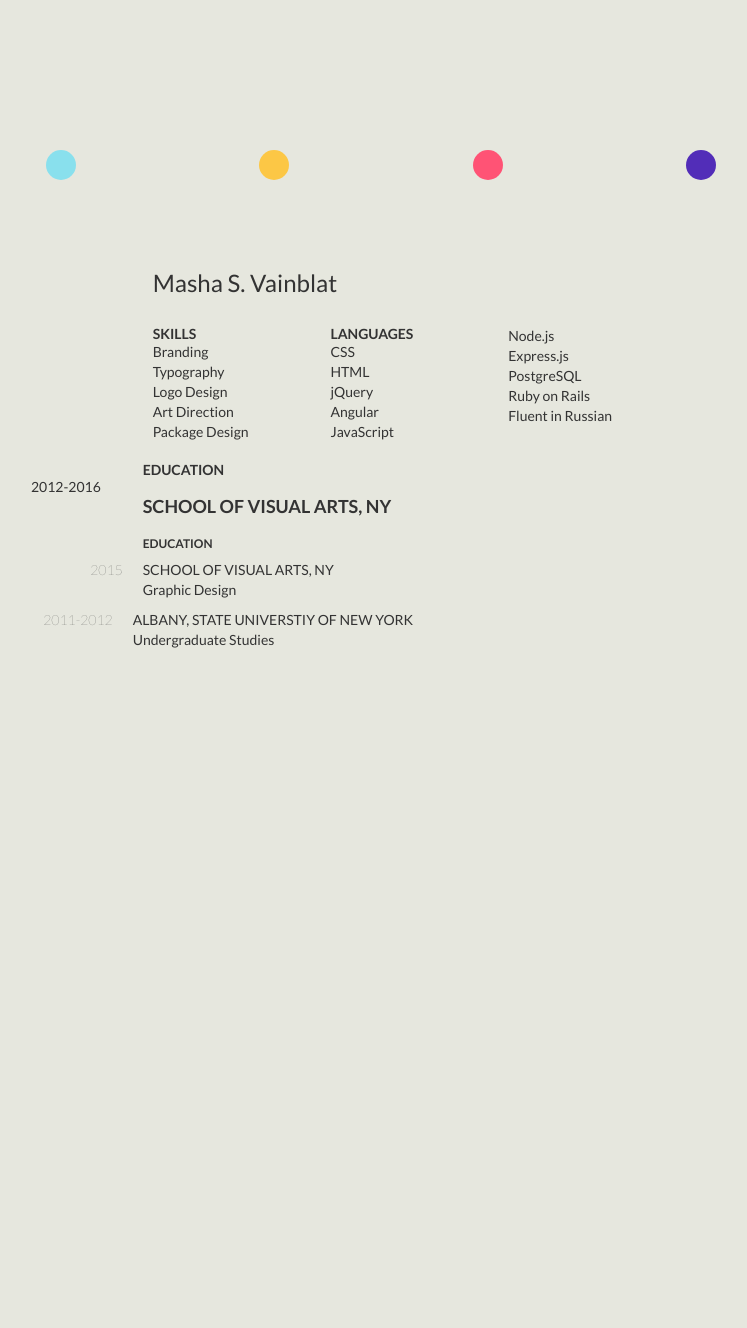
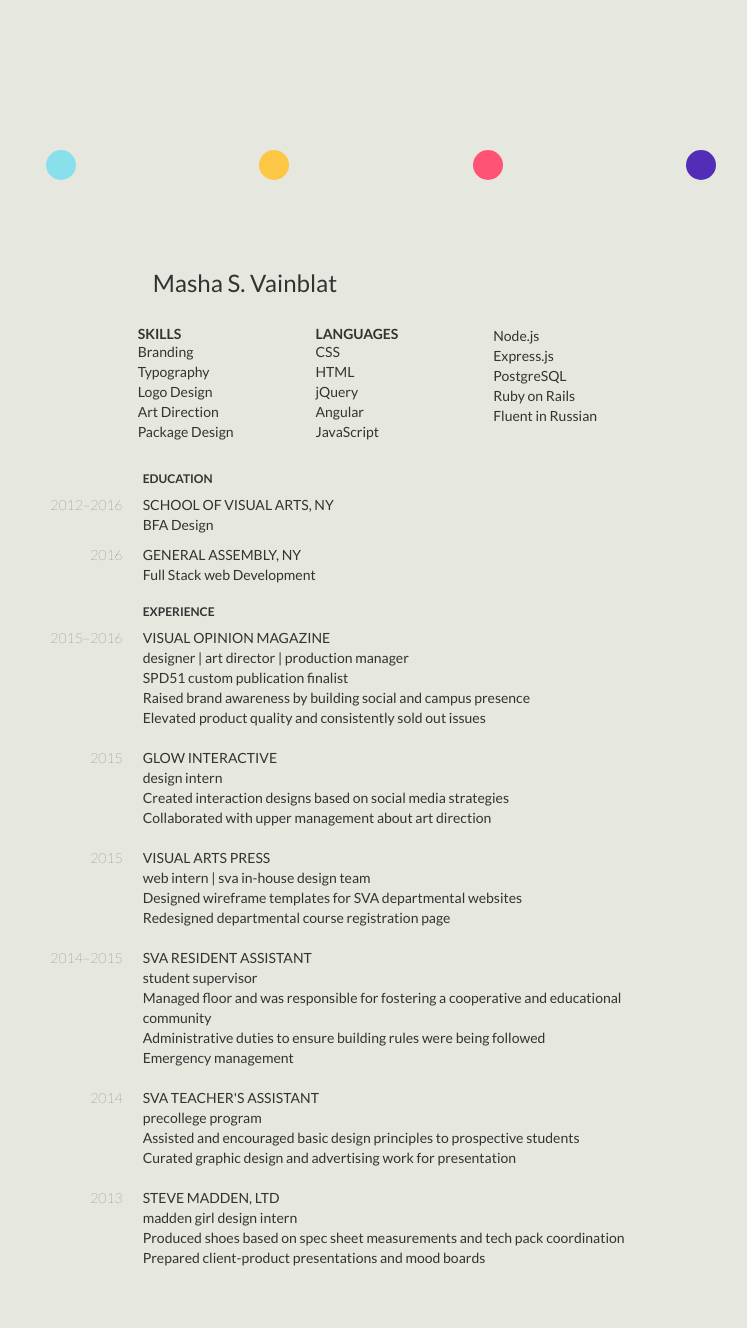
Before and after one commit to mashavainblat/mv, a PHP site: page /phrases/resume.php in a window 1280 px wide. Shown: the whole page, without its empty margins (289-1036 px from the left). Before the commit the page ends 648 px from the top, so only its background shows below. Run offline with PHP 8.4, Linux system fonts and the light colour scheme; some libraries are stand-ins or nearby versions.

Commit message:
updating content

```diff
--- a/css/resume.css
+++ b/css/resume.css
@@ -8,7 +8,8 @@
 
 /* #skillsAndLanguages */
 /*************************************/
-#skillsAndLanguages li{
+#skillsAndLanguages ul, #experience ul{
+  padding-left:0px;
   list-style: none;
 }
 
@@ -25,7 +26,3 @@
   padding-top: 10px;
   padding-right: 5px ;
 }
-
-.infoContainer{
-  margin-top:0px;
-}
--- a/resume.php
+++ b/resume.php
@@ -20,63 +20,45 @@
         <div class="col-md-2 col-sm-2"></div>
         <div class="col-md-10 col-sm-10 col-xs-12">
 
-          <div id="skillsAndLanguages" class="row">
-            <div id="skills" class="col-md-4 col-sm-4">
+          <section id="skillsAndLanguages" class="row">
+            <div id="skills" class="col-md-4 col-sm-4 noPadding">
               <h5 class="category">skills</h5>
-              <section class="skillsSection bodyCopy">
+              <ul class="skillsSection bodyCopy">
                 <li>Branding</li>
                 <li>Typography</li>
                 <li>Logo Design</li>
                 <li>Art Direction</li>
                 <li>Package Design</li>
-              </section>
+              </ul>
             </div> <!-- end of #skills -->
 
-            <div id="languages" class="col-md-4 col-sm-4">
+            <div id="languages" class="col-md-4 col-sm-4 noPadding">
               <h5 class="category">languages</h5>
-              <section class="skillsSection bodyCopy">
+              <ul class="skillsSection bodyCopy">
                 <li>CSS</li>
                 <li>HTML</li>
                 <li>jQuery</li>
                 <li>Angular</li>
                 <li>JavaScript</li>
-              </section>
+              </ul>
             </div> <!--  end of #languages -->
 
-            <div id="languagesCont" class="col-md-4 col-sm-4">
+            <div id="languagesCont" class="col-md-4 col-sm-4 noPadding">
               <h5 class="category"></h5>
-              <section class="skillsSection bodyCopy">
+              <ul class="skillsSection bodyCopy">
                 <li>Node.js</li>
                 <li>Express.js</li>
                 <li>PostgreSQL</li>
                 <li>Ruby on Rails</li>
                 <li>Fluent in Russian</li>
-              </section>
+              </ul>
             </div> <!-- end of #languagesCont -->
-          </div> <!-- end of #skillsAndLanguages .row -->
-
+          </section> <!-- end of #skillsAndLanguages .row -->
         </div>
-
 
 <!--  SKILLS AND LANGUAGES  -->
 
 <!-- EDUCATION -->
-
-        <section id="education">
-          <div class="row">
-            <div class="col-md-2 col-sm-2"></div>
-            <div class="col-md-10 col-sm-10 col-xs-12" id="education">
-              <h5 class="category">education</h5>
-            </div>
-          </div>
-
-          <div class="row">
-            <div class="col-md-2 col-sm-2">2012-2016</div>
-            <div class="col-md-10 col-sm-10 col-xs-12" id="education">
-              <h4 class="category">School of Visual Arts, NY</h4>
-            </div>
-          </div>
-        </section>
 
         <section id="education">
           <div class="row">
@@ -87,31 +69,111 @@
           </div>
 
 
-          <div class="row infoContainer">
-            <div class="col-md-2 col-sm-2 col-xs-2 resumeYear SVA">
-              2015
+          <div class="row">
+            <div class="col-md-2 col-sm-2 col-xs-2 resumeYear">
+              2012&ndash;2016
             </div>
             <div class="col-md-10 col-sm-10 col-xs-12">
-                <div class="title SVA">school of visual arts, ny</div>
-                <span>Graphic Design</span>
+                <div class="title">school of visual arts, ny</div>
+                <span>BFA Design</span>
             </div>
+          </div>
 
-                                      <div class="row">
-                                        <div class="col-md-2 col-sm-2 col-xs-2 resumeYear SUNY">2011-2012</div>
-                                        <div class="col-md-10 col-sm-10 col-xs-12">
-                                            <div class="title SUNY">albany, state universtiy of new york</div>
-                                            <span>Undergraduate Studies</span>
-                                        </div>
-                                      </div>
-                                    </div>
-                                  </section>
-
-
+          <div class="row">
+            <div class="col-md-2 col-sm-2 col-xs-2 resumeYear">2016</div>
+            <div class="col-md-10 col-sm-10 col-xs-12">
+                <div class="title">general assembly, ny</div>
+                <span>Full Stack web Development</span>
+            </div>
+          </div>
+      </section>
 
 <!-- EDUCATION -->
 
 <!-- EXPERIENCE -->
+      <section id="experience">
+        <div class="row">
+          <div class="col-md-2 col-sm-2 col-xs-2"></div>
+          <div class="col-md-10 col-sm-10 col-xs-12">
+              <h6 class="category">experience</h6>
+          </div>
+        </div>
 
+        <div class="row" id="VO">
+          <div class="col-md-2 col-sm-2 col-xs-2 resumeYear">2015&ndash;2016</div>
+          <div class="col-md-10 col-sm-10 col-xs-12">
+              <div class="title">visual opinion magazine</div>
+              <div class="position">designer | art director | production manager</div>
+              <ul>
+                <li>SPD51 custom publication finalist</li>
+                <li>Raised brand awareness by building social and campus presence</li>
+                <li>Elevated product quality and consistently sold out issues</li>
+              </ul>
+          </div>
+        </div>
+
+        <div class="row" id="GLOW">
+          <div class="col-md-2 col-sm-2 col-xs-2 resumeYear">2015</div>
+          <div class="col-md-10 col-sm-10 col-xs-12">
+              <div class="title">glow interactive</div>
+              <div class="position">design intern</div>
+              <ul>
+                <li>Created interaction designs based on social media strategies</li>
+                <li>Collaborated with upper management about art direction</li>
+              </ul>
+          </div>
+        </div>
+
+        <div class="row" id="VAP">
+          <div class="col-md-2 col-sm-2 col-xs-2 resumeYear">2015</div>
+          <div class="col-md-10 col-sm-10 col-xs-12">
+              <div class="title">visual arts press</div>
+              <div class="position">web intern | sva in-house design team</div>
+              <ul>
+                <li>Designed wireframe templates for SVA departmental websites</li>
+                <li>Redesigned departmental course registration page</li>
+              </ul>
+          </div>
+        </div>
+
+        <div class="row" id="RA">
+          <div class="col-md-2 col-sm-2 col-xs-2 resumeYear">2014&ndash;2015</div>
+          <div class="col-md-10 col-sm-10 col-xs-12">
+              <div class="title">sva resident assistant</div>
+              <div class="position">student supervisor</div>
+              <ul>
+                <li>Managed floor and was responsible for fostering a cooperative and educational community</li>
+                <li>Administrative duties to ensure building rules were being followed</li>
+                <li>Emergency management</li>
+              </ul>
+          </div>
+        </div>
+
+        <div class="row" id="TA">
+          <div class="col-md-2 col-sm-2 col-xs-2 resumeYear">2014</div>
+          <div class="col-md-10 col-sm-10 col-xs-12">
+              <div class="title">sva teacher's assistant</div>
+              <div class="position">precollege program</div>
+              <ul>
+                <li>Assisted and encouraged basic design principles to prospective students</li>
+                <li>Curated graphic design and advertising work for presentation</li>
+              </ul>
+          </div>
+        </div>
+
+        <div class="row" id="SM">
+          <div class="col-md-2 col-sm-2 col-xs-2 resumeYear">2013</div>
+          <div class="col-md-10 col-sm-10 col-xs-12">
+              <div class="title">steve madden, ltd</div>
+              <div class="position">madden girl design intern</div>
+              <ul>
+                <li>Produced shoes based on spec sheet measurements and tech pack coordination</li>
+                <li>Prepared client-product presentations and mood boards</li>
+              </ul>
+          </div>
+        </div>
+
+      </section>
 
 
 <!-- EXPERIENCE -->
```
